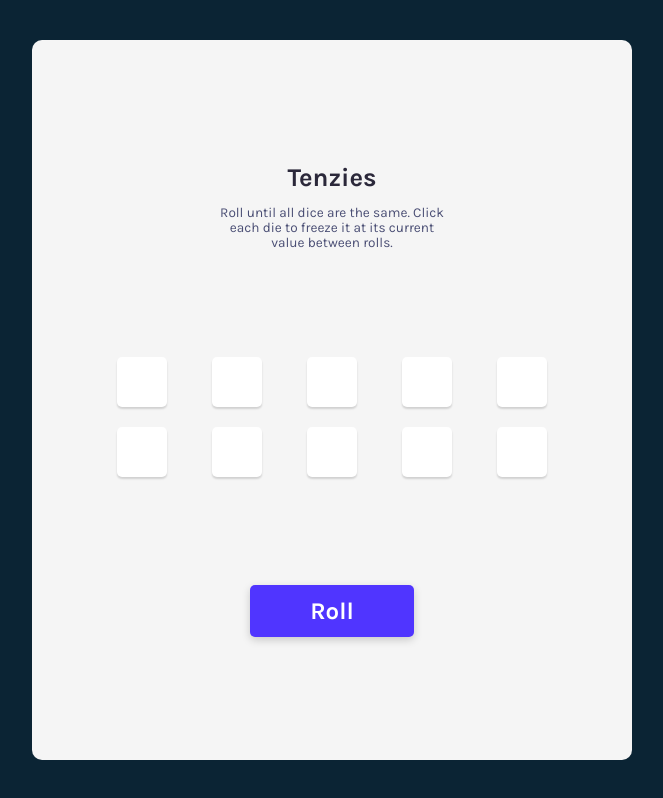
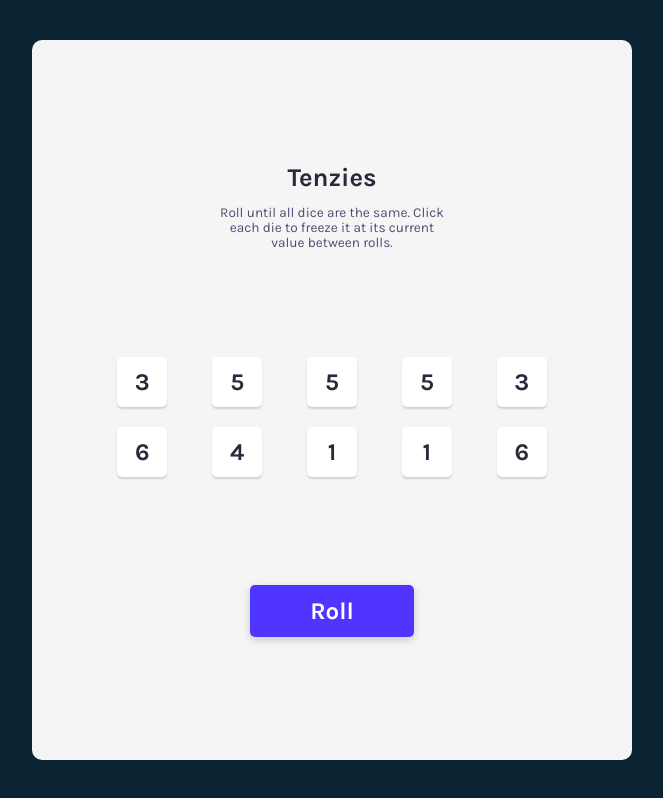
Before and after one commit to A-Selim/tenzi, a React (Vite) app: page / in a window 1280 px wide. Shown: the whole page, without its empty margins (308-971 px from the left). Built offline with nearby package versions, Linux system fonts and the light colour scheme.

Commit message:
Generate dice with random numbers

```diff
--- a/package.json
+++ b/package.json
@@ -9,6 +9,7 @@
     "preview": "vite preview"
   },
   "dependencies": {
+    "nanoid": "^4.0.0",
     "react": "^18.2.0",
     "react-dom": "^18.2.0"
   },
--- a/src/App.jsx
+++ b/src/App.jsx
@@ -1,4 +1,5 @@
 import React from "react";
+import { nanoid } from "nanoid";
 import Header from "./components/Header";
 import Die from "./components/Die";
 import RollButton from "./components/RollButton";
@@ -9,17 +10,32 @@ export default function App() {
   function createAllDice() {
     const diceArr = [];
     for (let i = 0; i < 10; i++) {
-      diceArr.push(<Die />);
+      const die = {
+        id: nanoid(),
+        value: getRandomNumber(),
+        isHeld: false,
+      };
+      diceArr.push(die);
     }
     return diceArr;
   }
+
+  function getRandomNumber() {
+    return Math.ceil(Math.random() * 6);
+  }
+
+  function rollDice() {
+    setDice(createAllDice());
+  }
+
+  const diceElements = dice.map((die) => <Die key={die.id} value={die.value} isHeld={die.isHeld} />);
 
   return (
     <main>
       <div className="game-container">
         <Header />
-        <div className="dice-container">{dice}</div>
-        <RollButton />
+        <div className="dice-container">{diceElements}</div>
+        <RollButton roll={rollDice} />
       </div>
     </main>
   );
--- a/src/components/Die.jsx
+++ b/src/components/Die.jsx
@@ -1,9 +1,9 @@
 import React from "react";
 
-export default function Die() {
+export default function Die(props) {
   return (
     <div className="die">
-      <p className="die-number"></p>
+      <p className="die-number">{props.value}</p>
     </div>
-  )
+  );
 }
--- a/src/components/Header.jsx
+++ b/src/components/Header.jsx
@@ -4,7 +4,9 @@ export default function Header() {
   return (
     <header>
       <h1 className="title">Tenzies</h1>
-      <p className="summary-text">Roll until all dice are the same. Click each die to freeze it at its current value between rolls.</p>
+      <p className="summary-text">
+        Roll until all dice are the same. Click each die to freeze it at its current value between rolls.
+      </p>
     </header>
   );
 }
--- a/src/components/RollButton.jsx
+++ b/src/components/RollButton.jsx
@@ -1,5 +1,9 @@
 import React from "react";
 
-export default function RollButton() {
-  return <button className="btn">Roll</button>
+export default function RollButton(props) {
+  return (
+    <button className="btn" onClick={props.roll}>
+      Roll
+    </button>
+  );
 }
```
Also changed, not shown: 1 other file (tests, documents, lock files or other folders).
